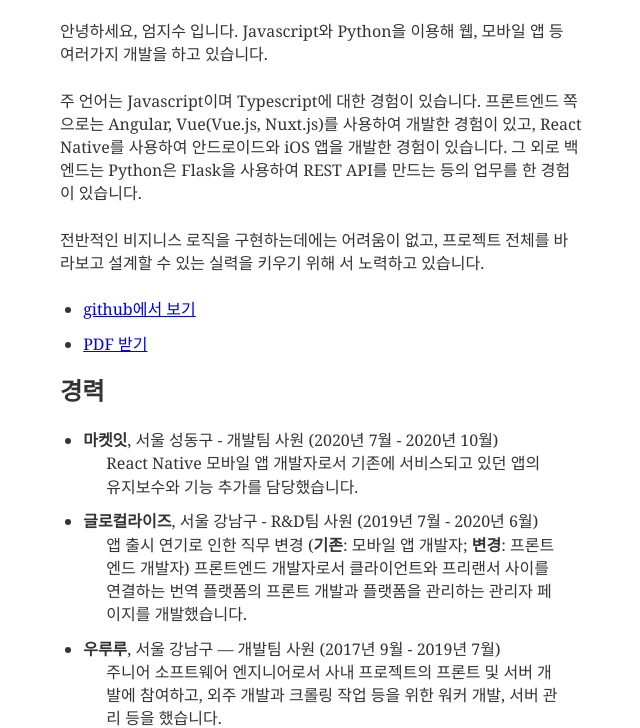
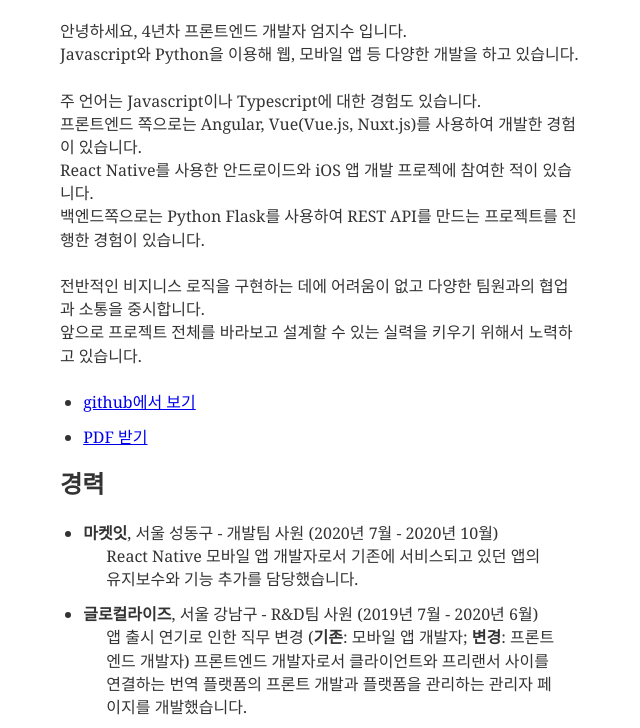
Before and after one commit to thumbsu/dev-blog, a Gatsby site: page /about in a window 1280 px wide. Shown: the part 50-778 px from the top of the page, without its empty margins (319-959 px from the left). Built offline with nearby package versions, Linux system fonts and the light colour scheme; Gatsby itself is replaced by a stand-in of ours; some packages are replaced by stand-ins of ours; what typography-theme-github would draw is missing.

Commit message:
fix summery

```diff
--- a/content/__about/resume-en.md
+++ b/content/__about/resume-en.md
@@ -6,13 +6,21 @@
 
 # 엄지수
 
-안녕하세요, 엄지수 입니다. Javascript와 Python을 이용해 웹, 모바일 앱 등 여러가지 개발을 하고 있습니다.
+안녕하세요, 4년차 프론트엔드 개발자 엄지수 입니다.
+<br/>
+Javascript와 Python을 이용해 웹, 모바일 앱 등 다양한 개발을 하고 있습니다.
 
-주 언어는 Javascript이며 Typescript에 대한 경험이 있습니다.
-프론트엔드 쪽으로는 Angular, Vue(Vue.js, Nuxt.js)를 사용하여 개발한 경험이 있고, React Native를 사용하여 안드로이드와 iOS 앱을 개발한 경험이 있습니다.
-그 외로 백엔드는 Python은 Flask을 사용하여 REST API를 만드는 등의 업무를 한 경험이 있습니다.
+주 언어는 Javascript이나 Typescript에 대한 경험도 있습니다.
+<br/>
+프론트엔드 쪽으로는 Angular, Vue(Vue.js, Nuxt.js)를 사용하여 개발한 경험이 있습니다.
+<br/>
+React Native를 사용한 안드로이드와 iOS 앱 개발 프로젝에 참여한 적이 있습니다.
+<br/>
+백엔드쪽으로는 Python Flask를 사용하여 REST API를 만드는 프로젝트를 진행한 경험이 있습니다.
 
-전반적인 비지니스 로직을 구현하는데에는 어려움이 없고, 프로젝트 전체를 바라보고 설계할 수 있는 실력을 키우기 위해 서 노력하고 있습니다.
+전반적인 비지니스 로직을 구현하는 데에 어려움이 없고 다양한 팀원과의 협업과 소통을 중시합니다.
+<br/>
+앞으로 프로젝트 전체를 바라보고 설계할 수 있는 실력을 키우기 위해서 노력하고 있습니다.
 
 - [github에서 보기](https://github.com/thumbsu/resume)
 - [PDF 받기](https://drive.google.com/file/d/1dMgMqIx99MJkC8EtuEVJdqSqU6ZHrA6E/view?usp=sharing)
```
